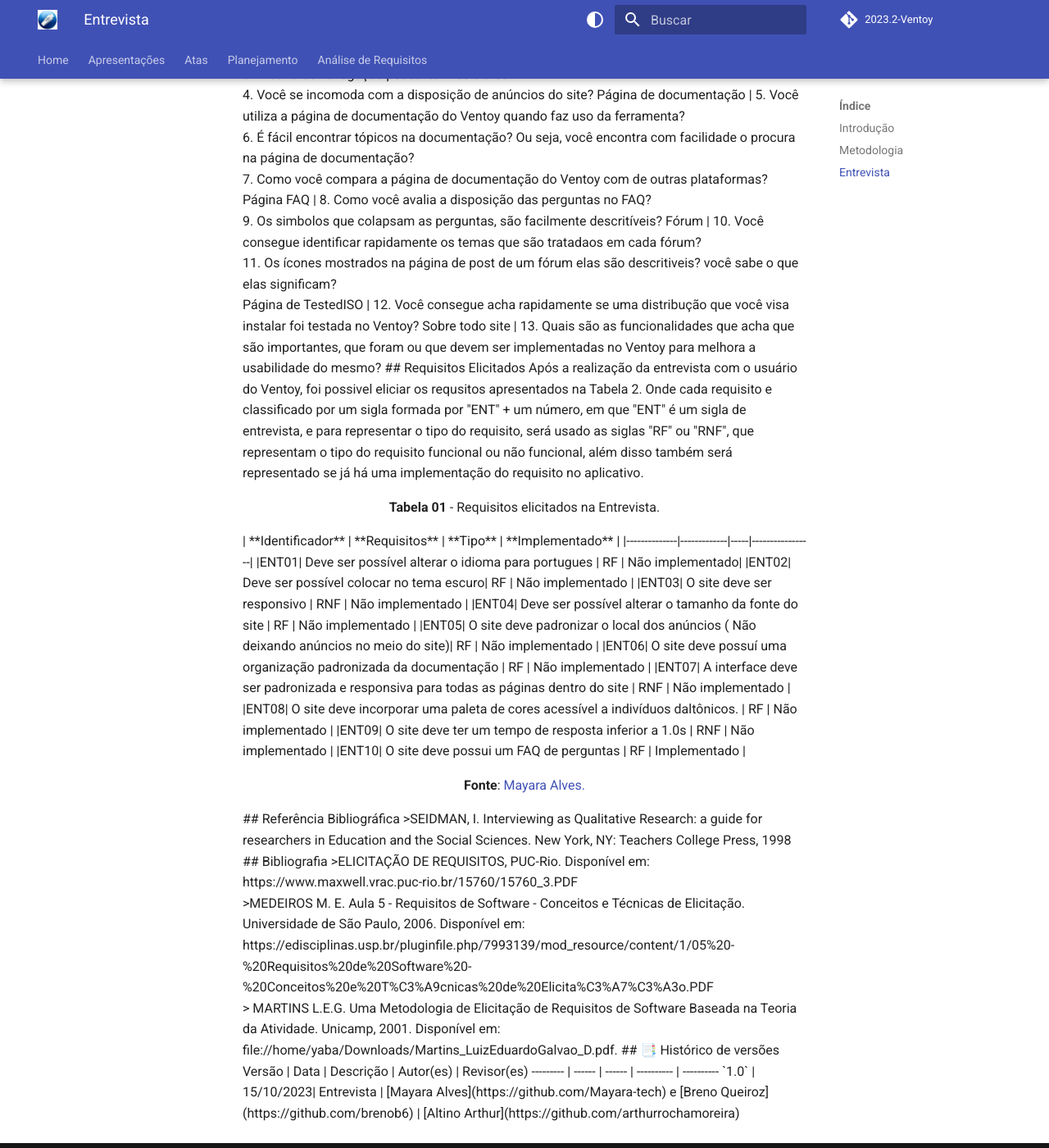
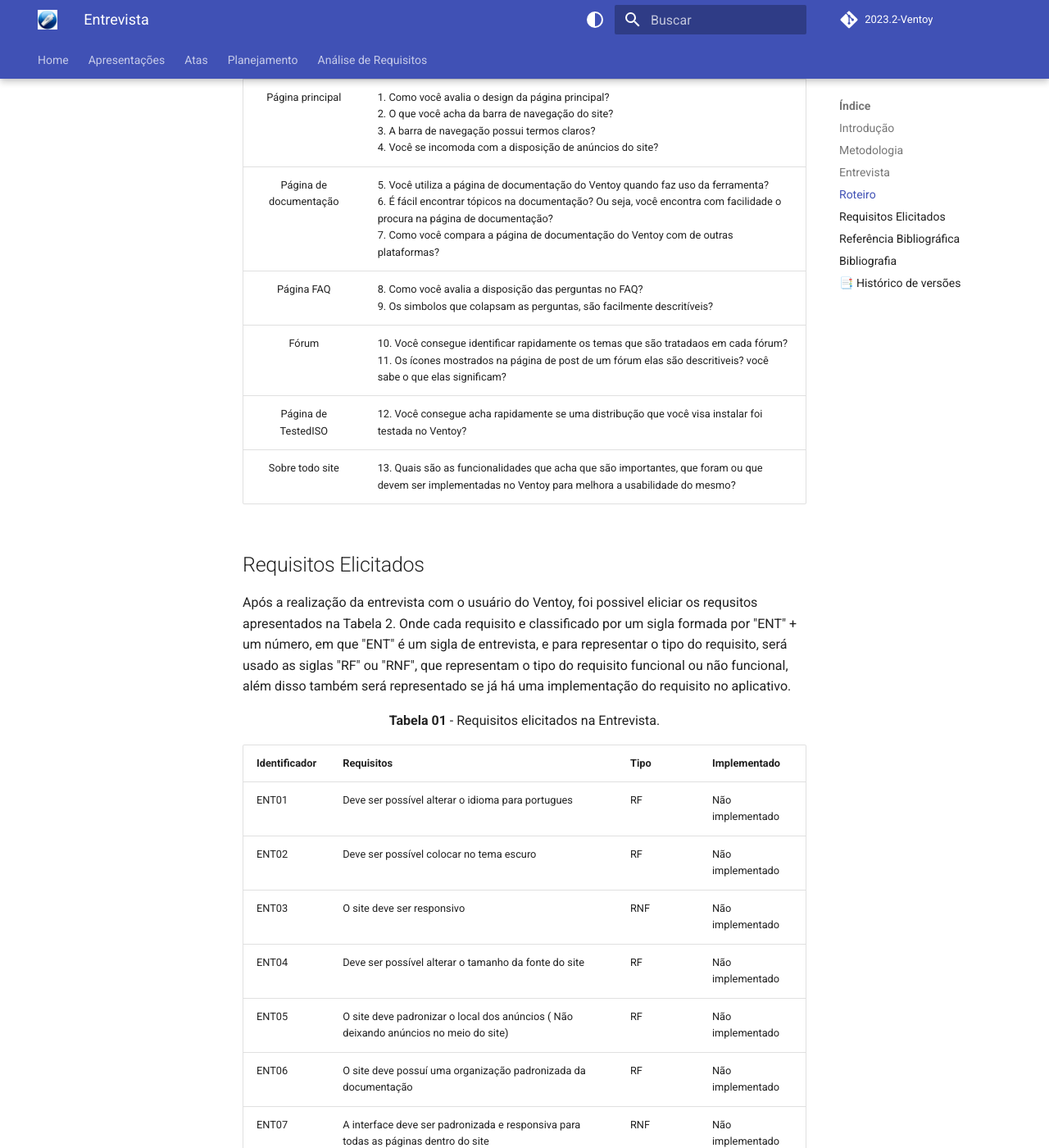
Before and after one commit to Interacao-Humano-Computador/2023.2-Ventoy, an MkDocs documentation site: the page built from docs/elicitacao/elicitacao de requisitos /entrevista.md, in a window 1280 px wide and 1400 px high, scrolled down 1566 px. Shown: the whole window at 82% size. Built offline with MkDocs 1.6.1 and Material for MkDocs 9.7.7, drawn with Linux system fonts in a browser that asks for light colours; comment, search, counter and statistics services are not loaded; some of the changed text lies outside the part shown.

Commit message:
Update entrevista.md

```diff
--- a/docs/elicitacao/elicitacao de requisitos /entrevista.md
+++ b/docs/elicitacao/elicitacao de requisitos /entrevista.md
@@ -17,14 +17,15 @@
 
 <p style="text-align: center"><a href="https://www.youtube.com/watch?v=e7p8hn9R-GQ" target="blanket">Vídeo da Entrevista</a></p>
 
-<p style="text-align: center"><iframe width="560" height="315" src="https://www.youtube.com/embed/o-aAB8D8C3s?si=efG7a5xVPrjy62PJ&amp;start=2" title="YouTube video player" frameborder="0" allow="accelerometer; autoplay; clipboard-write; encrypted-media; gyroscope; picture-in-picture; web-share" allowfullscreen></iframe>
+<p style="text-align: center"><iframe width="560" height="315" src="https://www.youtube.com/embed/o-aAB8D8C3s?si=efG7a5xVPrjy62PJ&amp;start=2" title="YouTube video player" frameborder="0" allow="accelerometer; autoplay; clipboard-write; encrypted-media; gyroscope; picture-in-picture; web-share" allowfullscreen></iframe></p>
 
 <font size="3"><p style="text-align: center">Fonte: [Mayara Alves](https://github.com/Mayara-tech).</p></font>
 
 ## Roteiro
 Na Tabela 1, é possível contemplar o roteiro empregado para a condução da entrevista.
 
-<p align="center"><b>Tabela 1.</b> - Roteiro da entrevista  </p>
+<p align="center"><b>Tabela 1.</b> Roteiro da entrevista  </p>
+
 
 Página  | Pergunta
 :---------: | :------
@@ -35,10 +36,12 @@
 Página de TestedISO | 12. Você consegue acha rapidamente se uma distribução que você visa instalar foi testada no Ventoy?
 Sobre todo site | 13. Quais são as funcionalidades que acha que são importantes, que foram ou que devem ser implementadas no Ventoy para melhora a usabilidade do mesmo?
 
+
 ## Requisitos Elicitados
 Após a realização da entrevista com o usuário do Ventoy, foi possivel eliciar os requsitos apresentados na Tabela 2. Onde cada requisito e classificado por um sigla formada por "ENT" + um número, em que "ENT" é um sigla de entrevista, e para representar o tipo do requisito, será usado as siglas "RF" ou "RNF", que representam o tipo do requisito funcional ou não funcional, além disso também será representado se já há uma implementação do requisito no aplicativo.
 
 <p align="center"><b>Tabela 01</b> - Requisitos elicitados na Entrevista.</p>
+
 
 | **Identificador** | **Requisitos** | **Tipo** | **Implementado** |
 |--------------|-------------|-----|-----------------|
```
